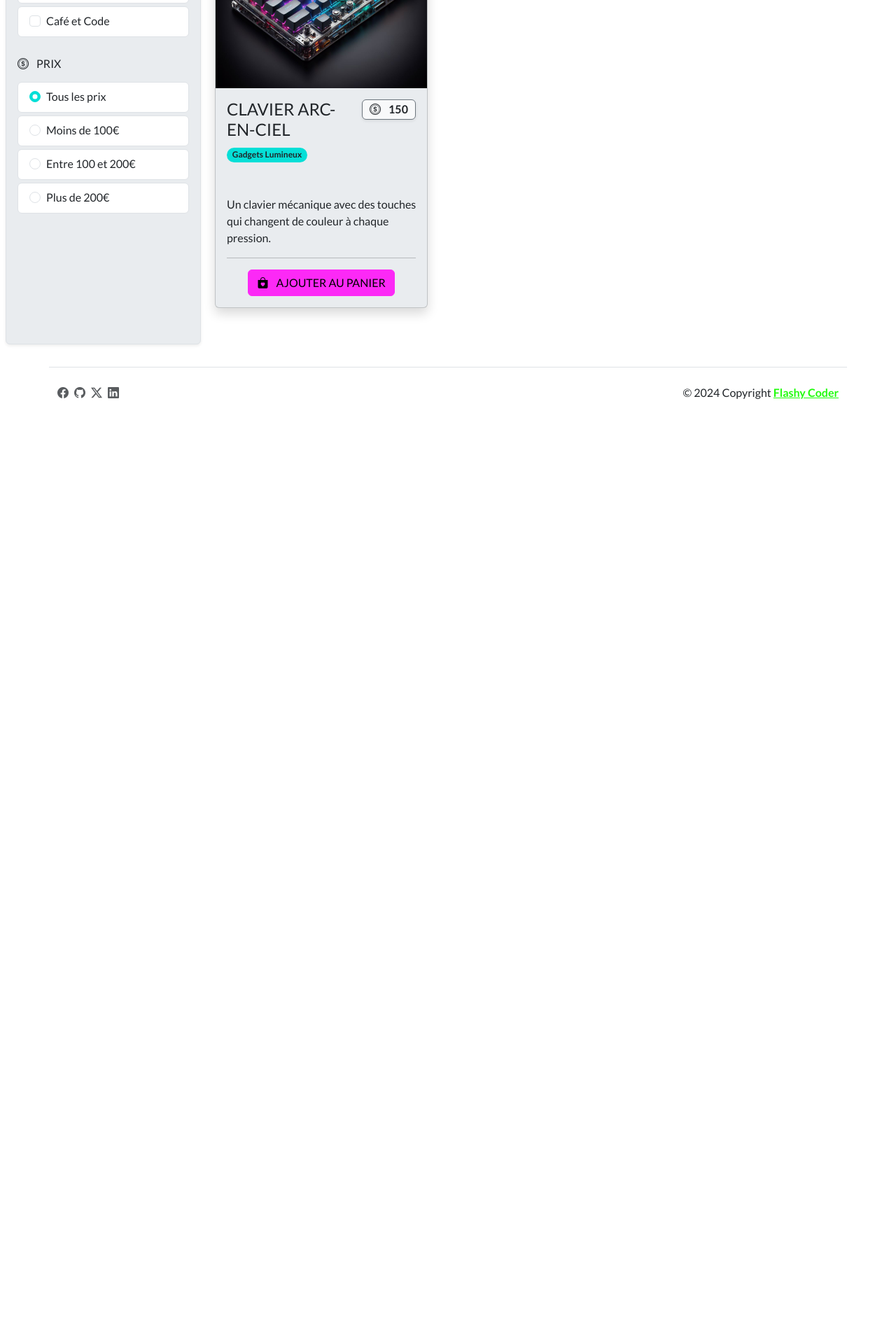
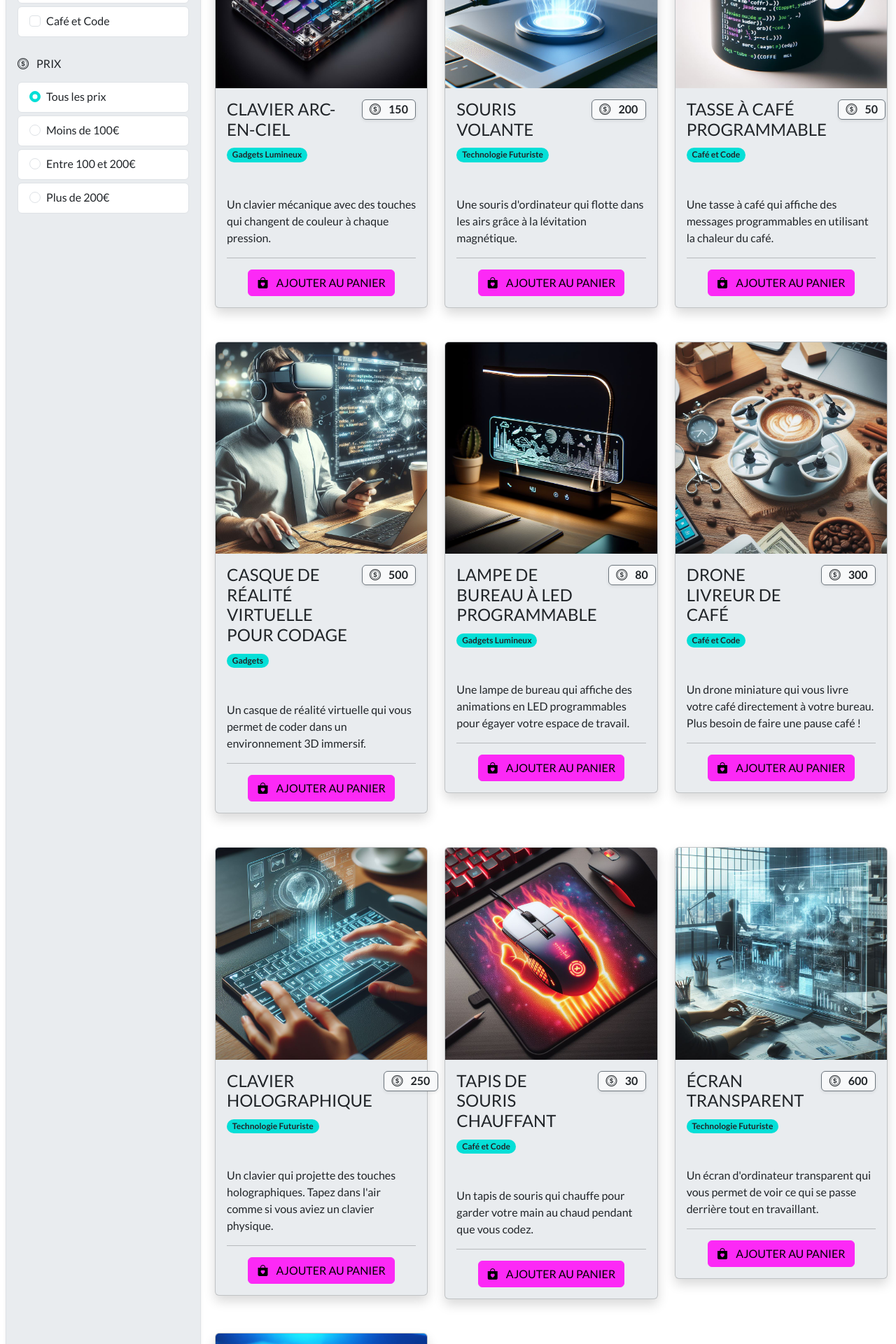
Before and after one commit to QuentinGra/Dev-Shop, a Vue app: page / in a window 1280 px wide. Shown: the part 420-2340 px from the top of the page at 70% size. Before the commit the page ends 1033 px from the top, so only its background shows below. Built offline with nearby package versions, Linux system fonts and the light colour scheme.

Commit message:
feat(products): add v-for and props for products

```diff
--- a/src/components/TheHeader.vue
+++ b/src/components/TheHeader.vue
@@ -27,9 +27,7 @@ import ThemeDropdown from '@/components/header/ThemeDropdown.vue'
         <ul class="navbar-nav ms-auto">
           <li class="nav-item">
             <a href="/" class="nav-link">
-              <Transition name="shake" appear>
-                <i class="bi bi-cart-check-fill"></i>
-              </Transition>
+              <i class="bi bi-cart-check-fill"></i>
               <small
                 class="position-absolute top-0 translate-middle-x m-1 gd-basket-counter badge rounded-pill bg-info"
               ></small>
@@ -55,10 +53,4 @@ import ThemeDropdown from '@/components/header/ThemeDropdown.vue'
   </header>
 </template>
 
-<style scoped lang="scss">
-@import 'animate.css/source/attention_seekers/shakeX.css';
-
-.shake-enter-active {
-  animation: shakeX 2s;
-}
-</style>
+<style scoped lang="scss"></style>
--- a/src/components/shop/ProductCard.vue
+++ b/src/components/shop/ProductCard.vue
@@ -1,44 +1,31 @@
 <script setup lang="ts">
 import { type products } from '@/interfaces/product.interface'
 
-const product: products = {
-  productId: 1,
-  name: 'Clavier arc-en-ciel',
-  description: 'Un clavier mécanique avec des touches qui changent de couleur à chaque pression.',
-  price: 150,
-  illustration: 'rainbow_keyboard.jpg',
-  createdAt: '2023-12-22T13:39:47.000Z',
-  updateAt: null,
-  categoryId: 1,
-  category: {
-    categoryId: 1,
-    name: 'Gadgets Lumineux',
-    description:
-      'Des gadgets qui illuminent votre espace de travail avec des lumières vives et colorées.'
-  }
-}
+defineProps<{
+  dataProduct: products
+}>()
 </script>
 
 <template>
   <div>
     <div class="card bg-body-secondary shadow mb-4">
-      <img :src="'/products/' + product.illustration" alt="" class="card-img-top test" />
+      <img :src="'/products/' + dataProduct.illustration" alt="" class="card-img-top test" />
       <div class="card-body text-start">
         <div class="d-flex justify-content-between align-items-start">
           <a href="" class="text-body text-decoration-none">
-            <h3 class="card-title h4 text-uppercase">{{ product.name }}</h3>
+            <h3 class="card-title h4 text-uppercase">{{ dataProduct.name }}</h3>
           </a>
           <span
             class="badge bg-info bg-body-tertiary text-body h1 fs-6 shadow-sm border border-secondary ms-3"
           >
             <i class="bi bi-coin me-2"></i>
-            {{ product.price }}
+            {{ dataProduct.price }}
           </span>
         </div>
         <span class="badge rounded-pill bg-primary text-dark me-2">{{
-          product.category.name
+          dataProduct.category.name
         }}</span>
-        <p class="card-text mt-5">{{ product.description }}</p>
+        <p class="card-text mt-5">{{ dataProduct.description }}</p>
         <hr />
         <div class="text-center">
           <a href="" class="btn btn-info text-uppercase">
--- a/src/components/shop/ProductList.vue
+++ b/src/components/shop/ProductList.vue
@@ -1,5 +1,6 @@
 <script setup lang="ts">
 import ProductCard from './ProductCard.vue'
+import products from '@/data/products.json'
 let title = 'Tous les produits'
 </script>
 
@@ -15,7 +16,9 @@ let title = 'Tous les produits'
         >
       </div>
       <div class="row row-cols-1 row-cols-md-2 row-cols-lg-3 g-4 mt-1">
-        <ProductCard />
+        <div v-for="(product, i) in products" :key="i">
+          <ProductCard :data-product="product" />
+        </div>
       </div>
     </div>
   </section>
--- /dev/null
+++ b/src/data/products.json
@@ -0,0 +1,152 @@
+[
+  {
+    "productId": 1,
+    "name": "Clavier arc-en-ciel",
+    "description": "Un clavier mécanique avec des touches qui changent de couleur à chaque pression.",
+    "price": 150,
+    "illustration": "rainbow_keyboard.jpg",
+    "createdAt": "2023-12-22T13:39:47.000Z",
+    "updateAt": null,
+    "categoryId": 1,
+    "category": {
+      "categoryId": 1,
+      "name": "Gadgets Lumineux",
+      "description": "Des gadgets qui illuminent votre espace de travail avec des lumières vives et colorées."
+    }
+  },
+  {
+    "productId": 2,
+    "name": "Souris volante",
+    "description": "Une souris d'ordinateur qui flotte dans les airs grâce à la lévitation magnétique.",
+    "price": 200,
+    "illustration": "flying_mouse.jpg",
+    "createdAt": "2023-12-22T13:39:47.000Z",
+    "updateAt": null,
+    "categoryId": 2,
+    "category": {
+      "categoryId": 2,
+      "name": "Technologie Futuriste",
+      "description": "Des produits qui semblent venir tout droit du futur. Préparez-vous à être émerveillé."
+    }
+  },
+  {
+    "productId": 3,
+    "name": "Tasse à café programmable",
+    "description": "Une tasse à café qui affiche des messages programmables en utilisant la chaleur du café.",
+    "price": 50,
+    "illustration": "programmable_coffee_mug.jpg",
+    "createdAt": "2023-12-22T13:39:47.000Z",
+    "updateAt": null,
+    "categoryId": 3,
+    "category": {
+      "categoryId": 3,
+      "name": "Café et Code",
+      "description": "Tout ce dont vous avez besoin pour transformer votre café du matin en une expérience de codage."
+    }
+  },
+  {
+    "productId": 4,
+    "name": "Casque de réalité virtuelle pour codage",
+    "description": "Un casque de réalité virtuelle qui vous permet de coder dans un environnement 3D immersif.",
+    "price": 500,
+    "illustration": "vr_coding_headset.jpg",
+    "createdAt": "2023-12-22T13:39:47.000Z",
+    "updateAt": null,
+    "categoryId": 2,
+    "category": {
+      "categoryId": 2,
+      "name": "Gadgets",
+      "description": "Gadgets extravagants pour développeurs"
+    }
+  },
+  {
+    "productId": 5,
+    "name": "Lampe de bureau à LED programmable",
+    "description": "Une lampe de bureau qui affiche des animations en LED programmables pour égayer votre espace de travail.",
+    "price": 80,
+    "illustration": "programmable_led_lamp.jpg",
+    "createdAt": "2023-12-22T13:39:47.000Z",
+    "updateAt": null,
+    "categoryId": 1,
+    "category": {
+      "categoryId": 1,
+      "name": "Gadgets Lumineux",
+      "description": "Des gadgets qui illuminent votre espace de travail avec des lumières vives et colorées."
+    }
+  },
+  {
+    "productId": 6,
+    "name": "Drone livreur de café",
+    "description": "Un drone miniature qui vous livre votre café directement à votre bureau. Plus besoin de faire une pause café !",
+    "price": 300,
+    "illustration": "coffee_drone.jpg",
+    "createdAt": "2023-12-22T13:39:47.000Z",
+    "updateAt": null,
+    "categoryId": 3,
+    "category": {
+      "categoryId": 3,
+      "name": "Café et Code",
+      "description": "Tout ce dont vous avez besoin pour transformer votre café du matin en une expérience de codage."
+    }
+  },
+  {
+    "productId": 7,
+    "name": "Clavier holographique",
+    "description": "Un clavier qui projette des touches holographiques. Tapez dans l'air comme si vous aviez un clavier physique.",
+    "price": 250,
+    "illustration": "holographic_keyboard.jpg",
+    "createdAt": "2023-12-22T13:39:47.000Z",
+    "updateAt": null,
+    "categoryId": 2,
+    "category": {
+      "categoryId": 2,
+      "name": "Technologie Futuriste",
+      "description": "Des produits qui semblent venir tout droit du futur. Préparez-vous à être émerveillé."
+    }
+  },
+  {
+    "productId": 8,
+    "name": "Tapis de souris chauffant",
+    "description": "Un tapis de souris qui chauffe pour garder votre main au chaud pendant que vous codez.",
+    "price": 30,
+    "illustration": "heating_mouse_pad.jpg",
+    "createdAt": "2023-12-22T13:39:47.000Z",
+    "updateAt": null,
+    "categoryId": 3,
+    "category": {
+      "categoryId": 3,
+      "name": "Café et Code",
+      "description": "Tout ce dont vous avez besoin pour transformer votre café du matin en une expérience de codage."
+    }
+  },
+  {
+    "productId": 9,
+    "name": "Écran transparent",
+    "description": "Un écran d'ordinateur transparent qui vous permet de voir ce qui se passe derrière tout en travaillant.",
+    "price": 600,
+    "illustration": "transparent_screen.jpg",
+    "createdAt": "2023-12-22T13:39:47.000Z",
+    "updateAt": null,
+    "categoryId": 2,
+    "category": {
+      "categoryId": 2,
+      "name": "Technologie Futuriste",
+      "description": "Des produits qui semblent venir tout droit du futur. Préparez-vous à être émerveillé."
+    }
+  },
+  {
+    "productId": 10,
+    "name": "Lunettes de codage",
+    "description": "Des lunettes qui projettent votre code devant vos yeux, vous permettant de coder n'importe où, n'importe quand.",
+    "price": 400,
+    "illustration": "coding_glasses.jpg",
+    "createdAt": "2023-12-22T13:39:47.000Z",
+    "updateAt": null,
+    "categoryId": 2,
+    "category": {
+      "categoryId": 2,
+      "name": "Technologie Futuriste",
+      "description": "Des produits qui semblent venir tout droit du futur. Préparez-vous à être émerveillé."
+    }
+  }
+]
```
Also changed, not shown: src/data/categories.json (added, +17 -0 lines).
